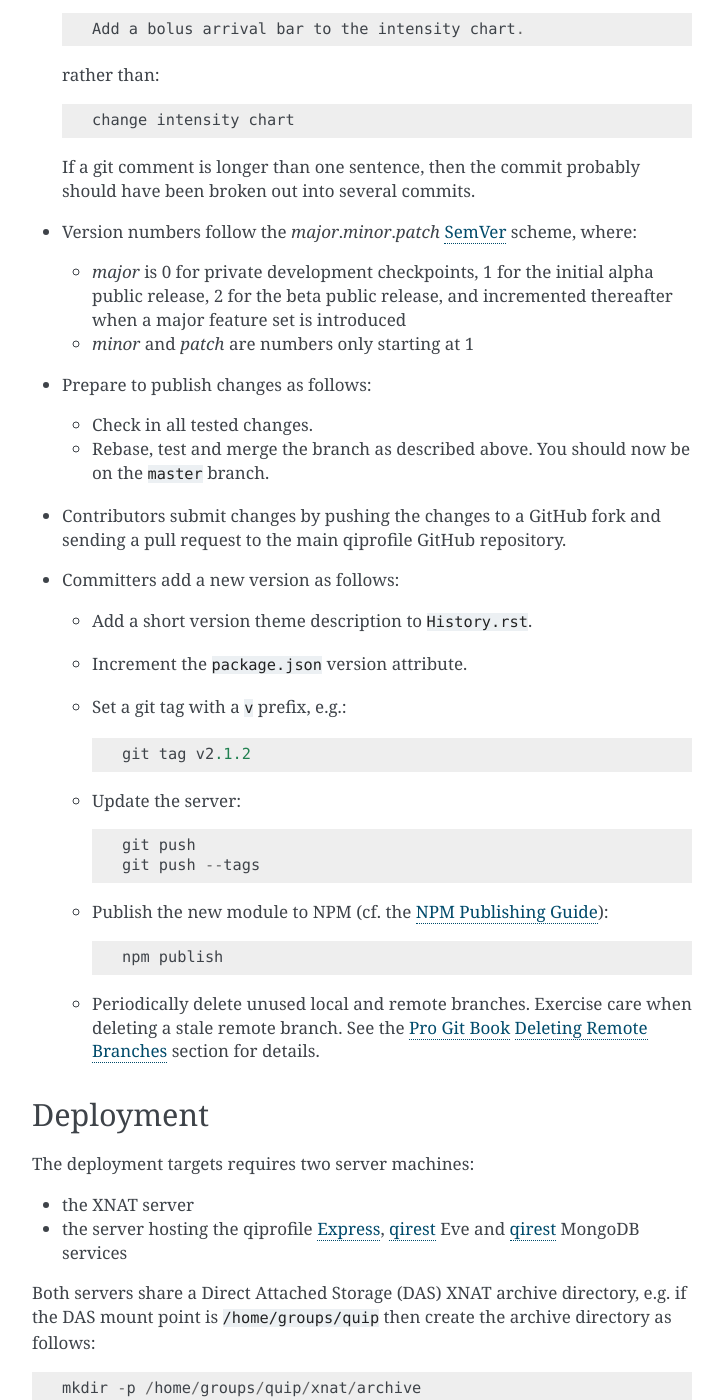
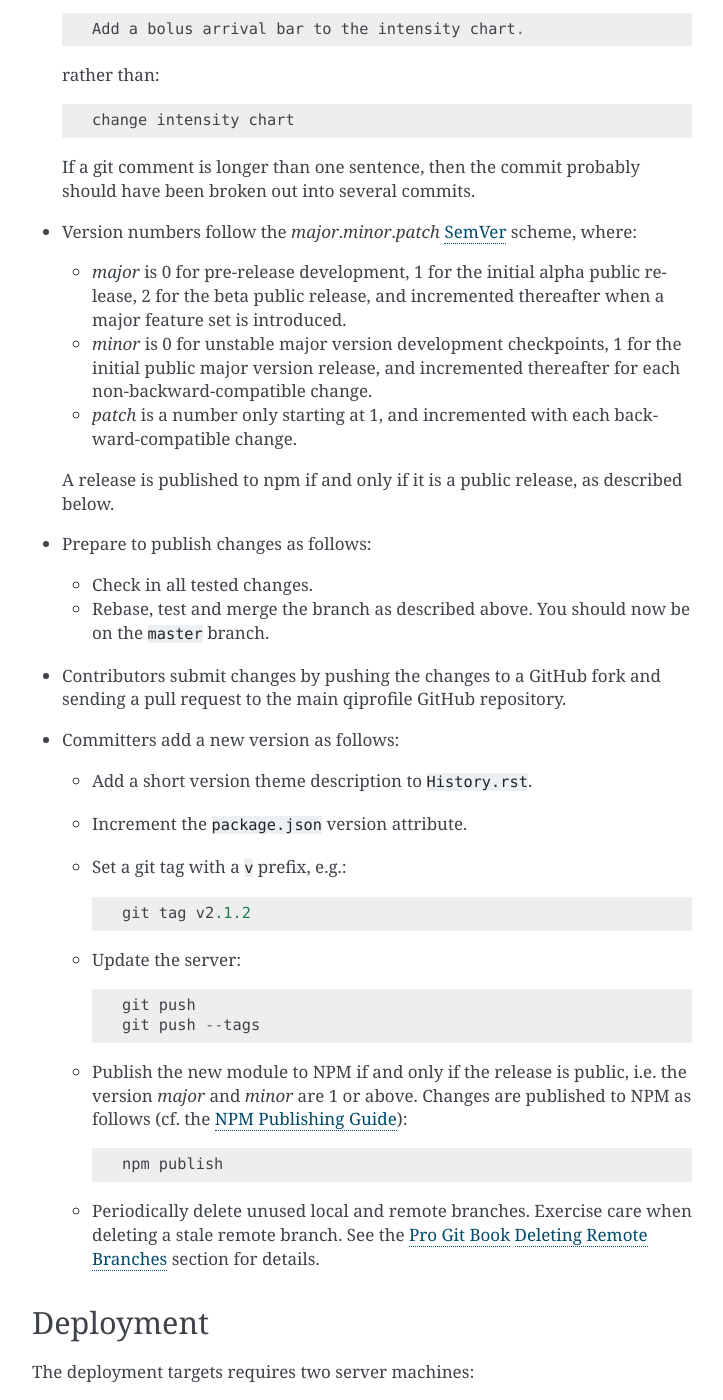
Before and after one commit to ohsu-qin/qiprofile, a Sphinx documentation site: the page built from doc/development.rst, in a window 1280 px wide and 1400 px high, scrolled down 11199 px. Shown: the whole window, without its empty margins (388-1111 px from the left). Built offline with Sphinx 7.4.7, drawn with Linux system fonts in a browser that asks for light colours; some of the changed text lies outside the part shown.

Commit message:
Specify the unstable 0 minor version number.

```diff
--- a/doc/development.rst
+++ b/doc/development.rst
@@ -556,11 +556,19 @@ Coding Standards
 * Version numbers follow the *major*\ .\ *minor*\ .\ *patch* SemVer_
   scheme, where:
 
-  * *major* is 0 for private development checkpoints, 1 for the initial
-    alpha public release, 2 for the beta public release, and incremented
-    thereafter when a major feature set is introduced
+  * *major* is 0 for pre-release development, 1 for the initial alpha
+    public release, 2 for the beta public release, and incremented
+    thereafter when a major feature set is introduced.
 
-  * *minor* and *patch* are numbers only starting at 1
+  * *minor* is 0 for unstable major version development checkpoints,
+    1 for the initial public major version release, and incremented
+    thereafter for each non-backward-compatible change.
+
+  * *patch* is a number only starting at 1, and incremented with each
+    backward-compatible change.
+
+  A release is published to npm if and only if it is a public release,
+  as described below.
 
 * Prepare to publish changes as follows:
 
@@ -569,9 +577,9 @@ Coding Standards
   - Rebase, test and merge the branch as described above.
     You should now be on the ``master`` branch.
 
-* Contributors submit changes by pushing the changes to a
-  GitHub fork and sending a pull request to the main
-  qiprofile GitHub repository.
+* Contributors submit changes by pushing the changes to a GitHub
+  fork and sending a pull request to the main qiprofile GitHub
+  repository.
 
 * Committers add a new version as follows:
 
@@ -588,7 +596,10 @@ Coding Standards
         git push
         git push --tags
 
-  - Publish the new module to NPM (cf. the `NPM Publishing Guide`_)::
+  - Publish the new module to NPM if and only if the release is
+    public, i.e. the version *major* and *minor* are 1 or above.
+    Changes are published to NPM as follows (cf. the `NPM
+    Publishing Guide`_)::
 
         npm publish
 
```
Also changed, not shown: other parts of doc/development.rst (+2 -2 lines).
